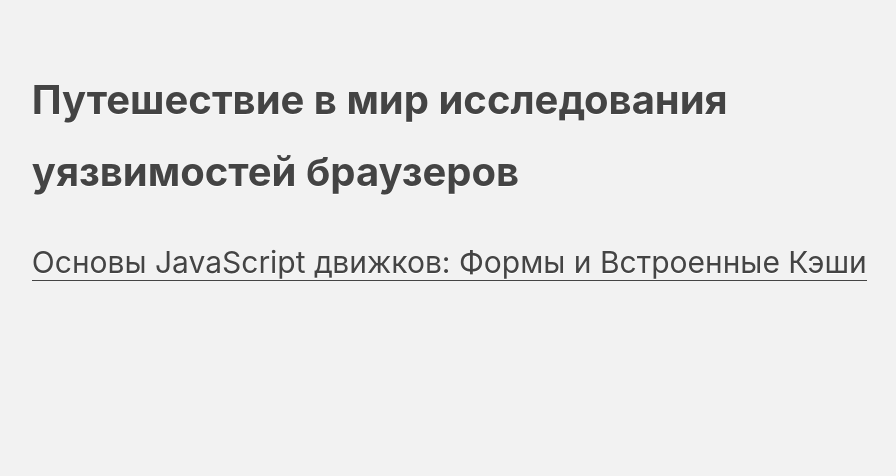
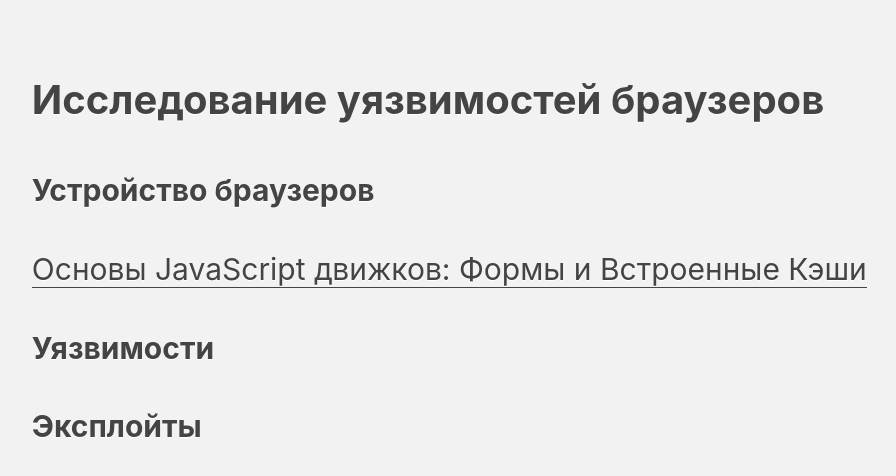
Before and after one commit to sploitem/sploitem.github.io, a plain HTML site: page index.html in a window 1280 px wide. Shown: the whole page, without its empty margins (141-1037 px from the left). Drawn offline with Linux system fonts and the light colour scheme.

Commit message:
Update index.html
added content structure

```diff
--- a/index.html
+++ b/index.html
@@ -5,7 +5,10 @@
 	<link href=sploitem.github.io/style.css rel=stylesheet>
 </head>
 <body>
-	<h1>Путешествие в мир исследования уязвимостей браузеров</h1>
+	<h1>Исследование уязвимостей браузеров</h1>
+	<h2>Устройство браузеров</h2>
 	<a href="sploitem.github.io/01-js-engines-shapes-ics.html">Основы JavaScript движков: Формы и Встроенные Кэши</a>
+	<h2>Уязвимости</h2>
+	<h2>Эксплойты</h2>
 </body>
 </html>
```
